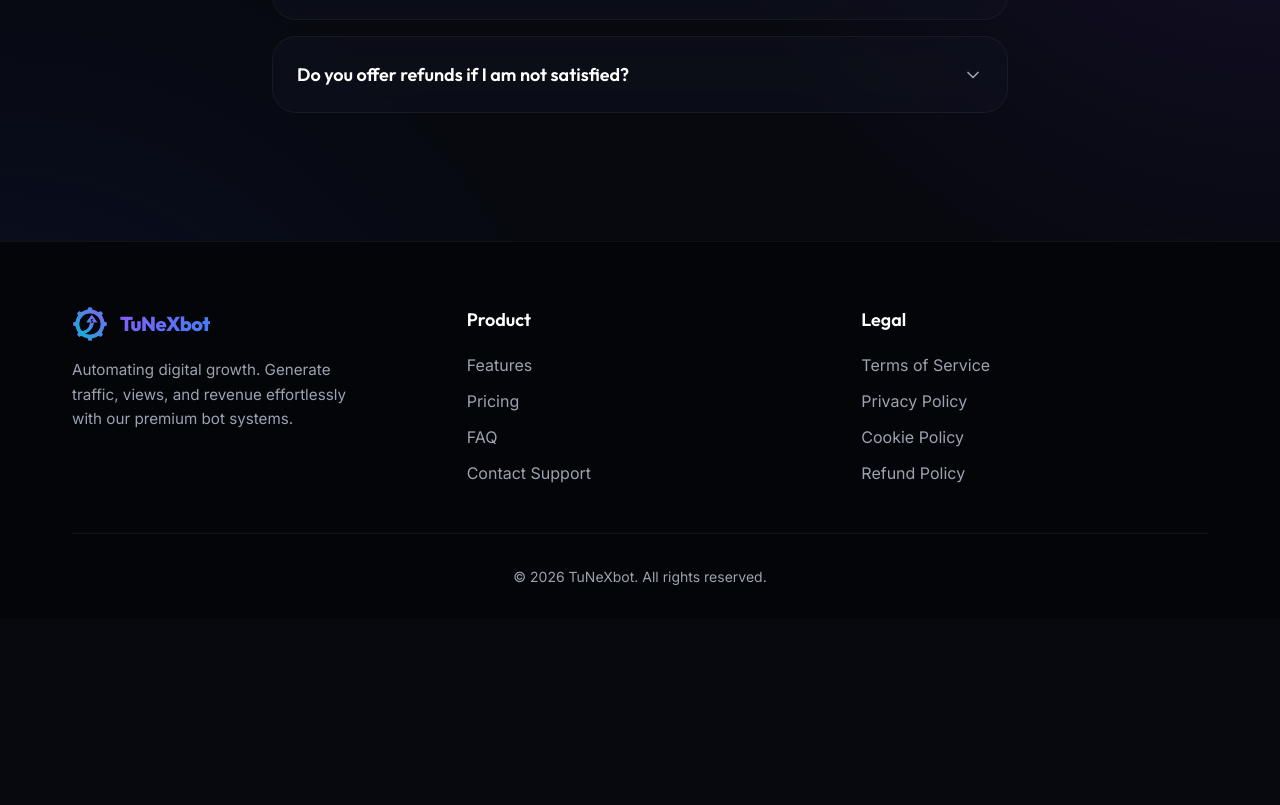
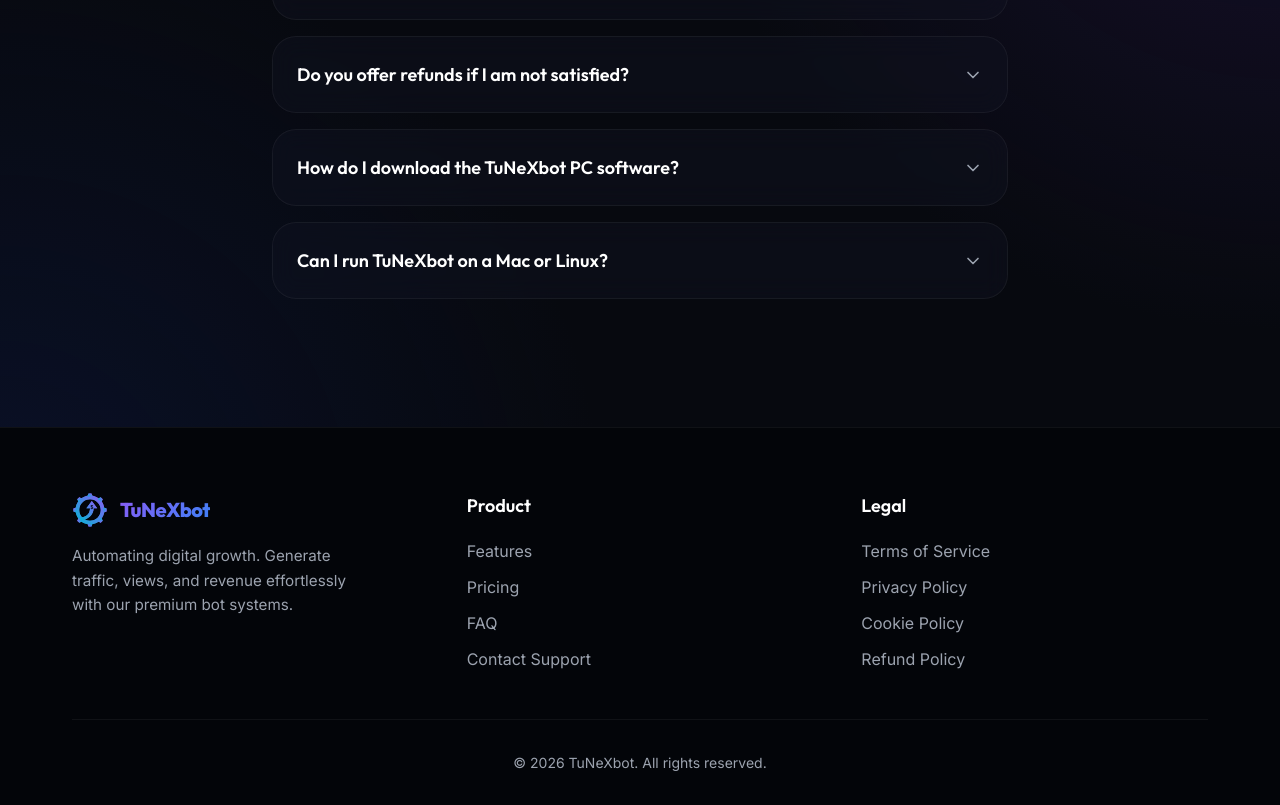
Before and after one commit to babatswags-project/tunexbot, a React (Vite) app: page / in a window 1280 px wide. Shown: the part 4273-5078 px from the top of the page. Before the commit the page ends 4892 px from the top, so only its background shows below. Built offline with nearby package versions, Linux system fonts and the light colour scheme.

Commit message:
Auto-close FAQs on scroll and add download/OS related FAQs

```diff
--- a/src/components/FAQ.jsx
+++ b/src/components/FAQ.jsx
@@ -1,4 +1,4 @@
-import React, { useState } from 'react';
+import React, { useState, useEffect } from 'react';
 import { ChevronDown, HelpCircle } from 'lucide-react';
 
 const FAQ = () => {
@@ -22,10 +22,30 @@
         {
             q: "Do you offer refunds if I am not satisfied?",
             a: "No. We offer a robust Free Plan specifically so you can test our bot automation and see how it works for your use-case. Because you can verify our service for free, we enforce a strict No Refund policy on paid subscriptions."
+        },
+        {
+            q: "How do I download the TuNeXbot PC software?",
+            a: "The PC software download link is currently being finalized and will be available very soon directly from your dashboard or the navigation menu."
+        },
+        {
+            q: "Can I run TuNeXbot on a Mac or Linux?",
+            a: "Currently, the TuNeXbot desktop client is exclusively optimized for Windows operating systems to ensure maximum performance and security."
         }
     ];
 
     const [openIndex, setOpenIndex] = useState(null);
+
+    useEffect(() => {
+        const handleScroll = () => {
+            if (openIndex !== null) {
+                setOpenIndex(null);
+            }
+        };
+
+        // Add scroll listener, use passive for better scrolling performance
+        window.addEventListener('scroll', handleScroll, { passive: true });
+        return () => window.removeEventListener('scroll', handleScroll);
+    }, [openIndex]);
 
     return (
         <section id="faq" className="section" style={{ position: 'relative', marginTop: '2rem' }}>
```
